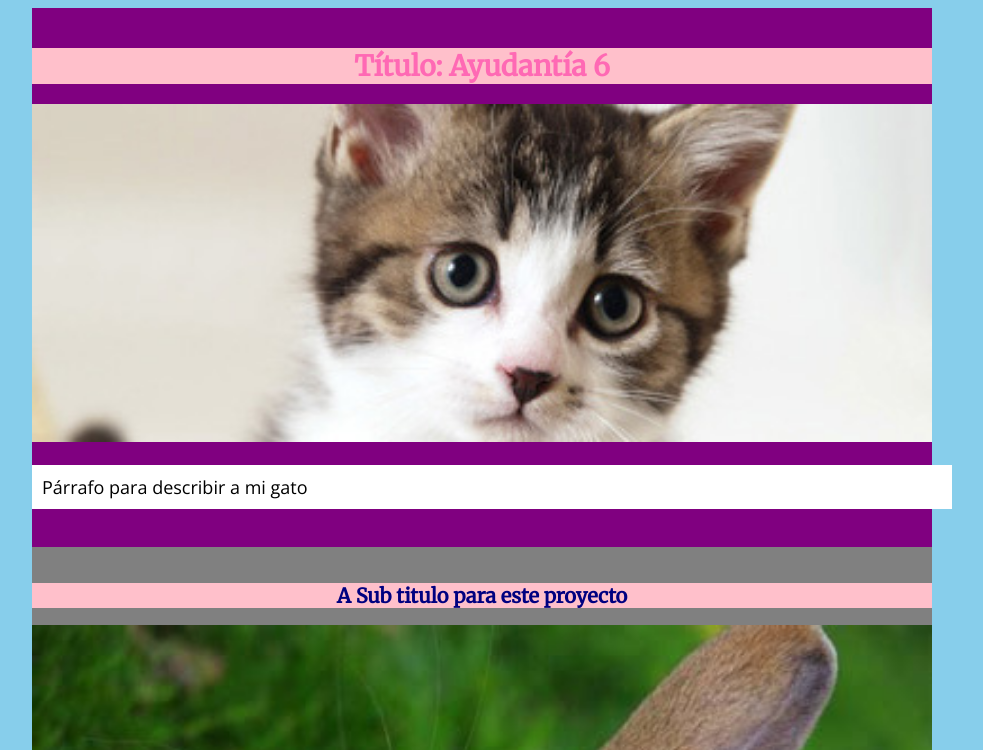
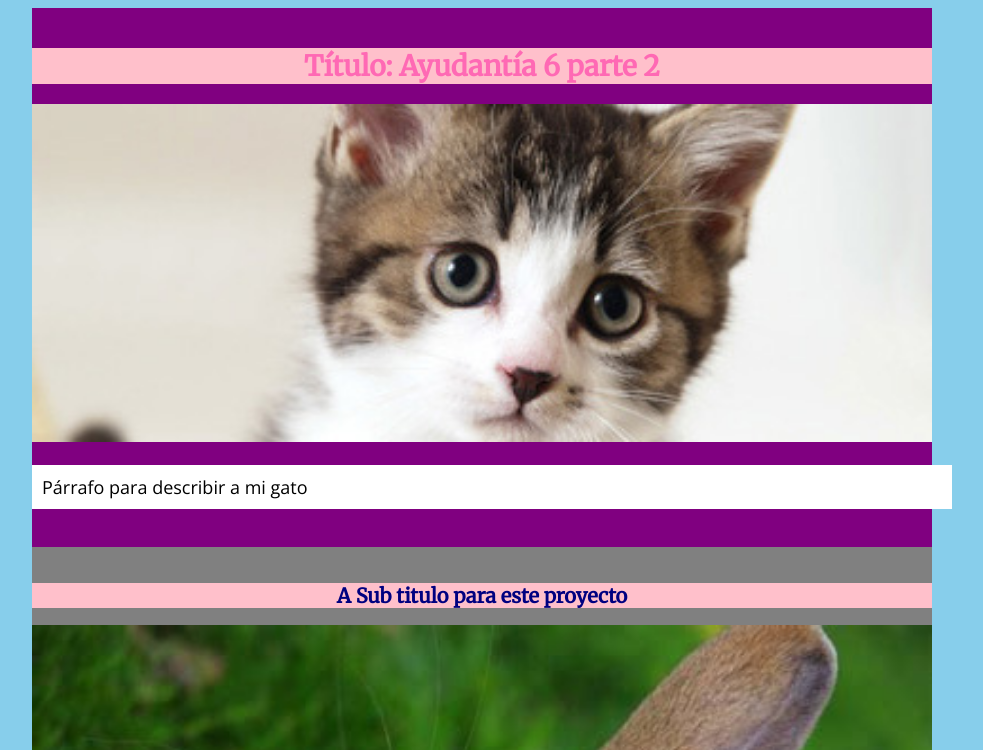
Before and after one commit to ame-catha/m02-g14, a plain HTML site: page index.html in a window 1280 px wide. Shown: the top 750 px of the page, without its empty margins (158-1141 px from the left). Drawn offline with nearby package versions, Linux system fonts and the light colour scheme.

Commit message:
cambiando el titulo del index

```diff
--- a/index.html
+++ b/index.html
@@ -17,7 +17,7 @@
 
 
 	<div id="introduccion">
-		<h1>Título: Ayudantía 6</h1>
+		<h1>Título: Ayudantía 6 parte 2</h1>
 		<img src="img/imagen01.jpg">
 		<p>Párrafo para describir a mi gato</p>
 	</div>
```
